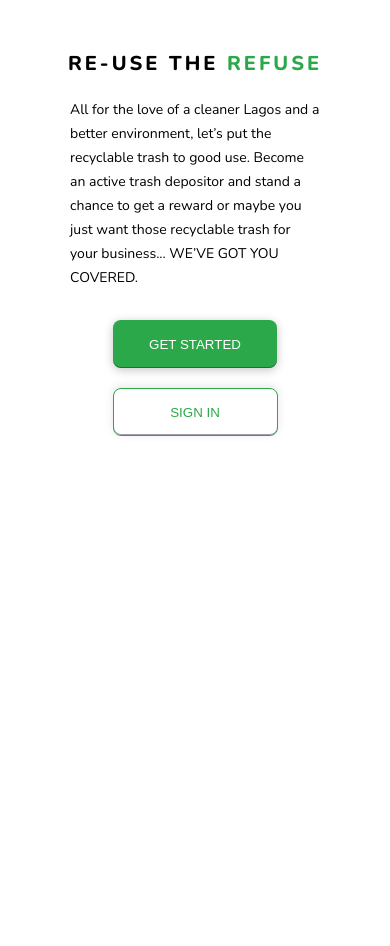
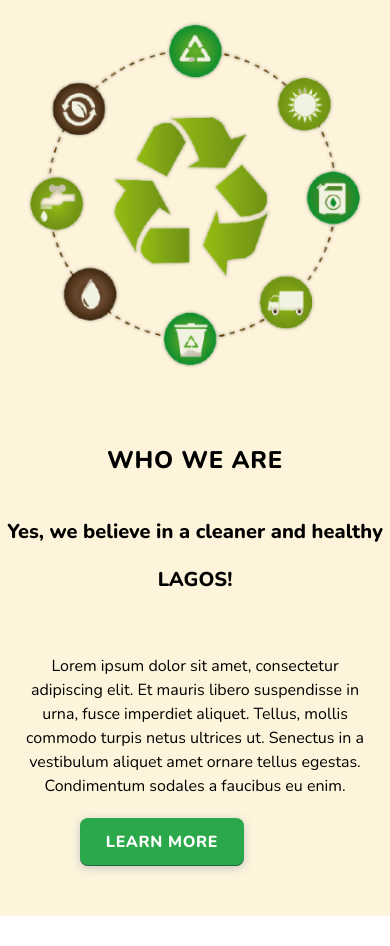
Before and after one commit to Clean-Hub/cleanhub, a React (Create React App) app: page / in a window 390 px wide. Before the commit the page ends 844 px from the top, so only its background shows below. Built offline with nearby package versions, Linux system fonts and the light colour scheme.

Commit message:
homeIntro responsive styled

```diff
--- a/src/components/homeHero/homeHero.css
+++ b/src/components/homeHero/homeHero.css
@@ -88,6 +88,7 @@
     margin: 0 auto;
     overflow: hidden;
     height: auto;
+    margin-bottom: 30px;
   }
   .homeHeroT {
     margin: 0;
--- a/src/components/homeIntro/HomeIntro.jsx
+++ b/src/components/homeIntro/HomeIntro.jsx
@@ -5,7 +5,7 @@ const HomeIntro = () => {
   return (
     <div className='homeIntroContainer'>
       <div className='homeIntroL'>
-        <img src={circle} alt='homeIntroLImg' />
+        <img src={circle} alt='homeIntroLImg' className='homeIntroLImg' />
       </div>
       <div className='homeIntroR'>
         <div className='homeIntroH2'>WHO WE ARE</div>
--- a/src/components/homeIntro/homeIntro.css
+++ b/src/components/homeIntro/homeIntro.css
@@ -59,6 +59,8 @@
   padding-bottom: 30px;
 }
 .homeIntroBtn {
+  width: 164px;
+  height: 48px;
   font-family: 'Nunito';
   font-style: normal;
   font-weight: 800;
@@ -71,7 +73,50 @@
   border-radius: 8px;
   border: none;
   padding: 10px;
-  margin-left: 180px;
-  margin-right: 180px;
+  margin-left: 80px;
+  margin-right: 80px;
   cursor: pointer;
 }
+
+@media only screen and (max-width: 480px) {
+  .homeIntroContainer {
+    margin: 0 auto;
+    overflow: hidden;
+    height: auto;
+    margin-bottom: 30px;
+    display: flex;
+    flex-direction: column;
+    flex-wrap: wrap;
+  }
+  .homeIntroL {
+    /* display: none; */
+    margin: 0 auto;
+  }
+  .homeIntroLImg {
+    width: 100%;
+    height: 100%;
+    /* object-fit: contain; */
+  }
+  .homeIntroH2 {
+    margin: 0 auto;
+    padding-top: 50px;
+  }
+  .homeIntroR {
+    display: flex;
+    flex-direction: column;
+    flex-wrap: wrap;
+    padding: 0;
+    margin: 0 auto;
+    padding-bottom: 50px;
+  }
+  .homeIntroH1 {
+    font-size: 20px;
+    text-align: center;
+    margin: 0 auto;
+  }
+  .homeIntroP {
+    text-align: center;
+    margin: 0 auto;
+    padding: 20px;
+  }
+}
--- a/src/pages/home/Home.jsx
+++ b/src/pages/home/Home.jsx
@@ -6,8 +6,8 @@ import HomeRecycling from '../../components/homeRecycling/HomeRecycling'
 const Home = () => {
   return (
     <div className='homeContainer'>
-      <HomeHero />
-      {/* <HomeIntro /> */}
+      {/* <HomeHero /> */}
+      <HomeIntro />
       {/* <HomeRecycling /> */}
     </div>
   )
```
